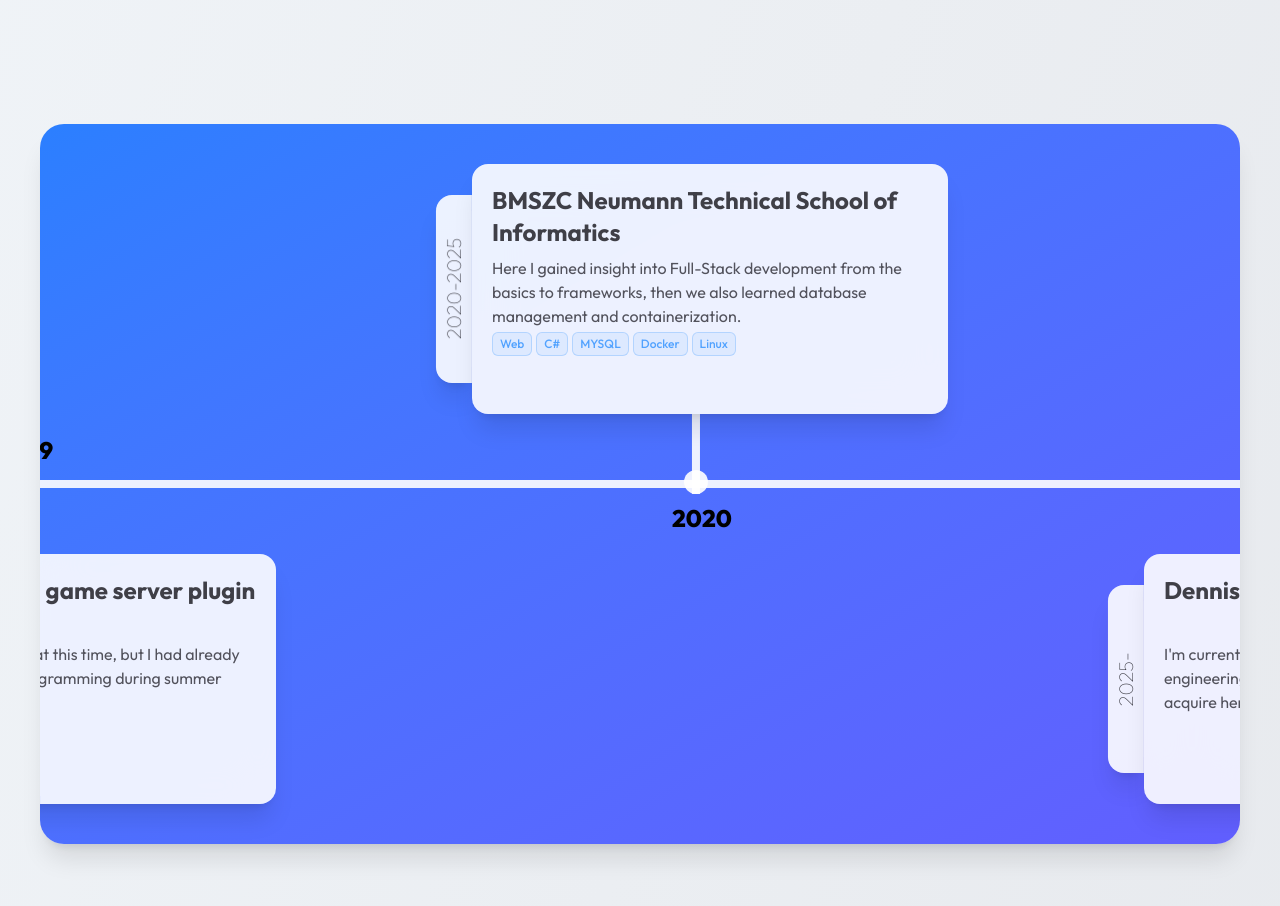
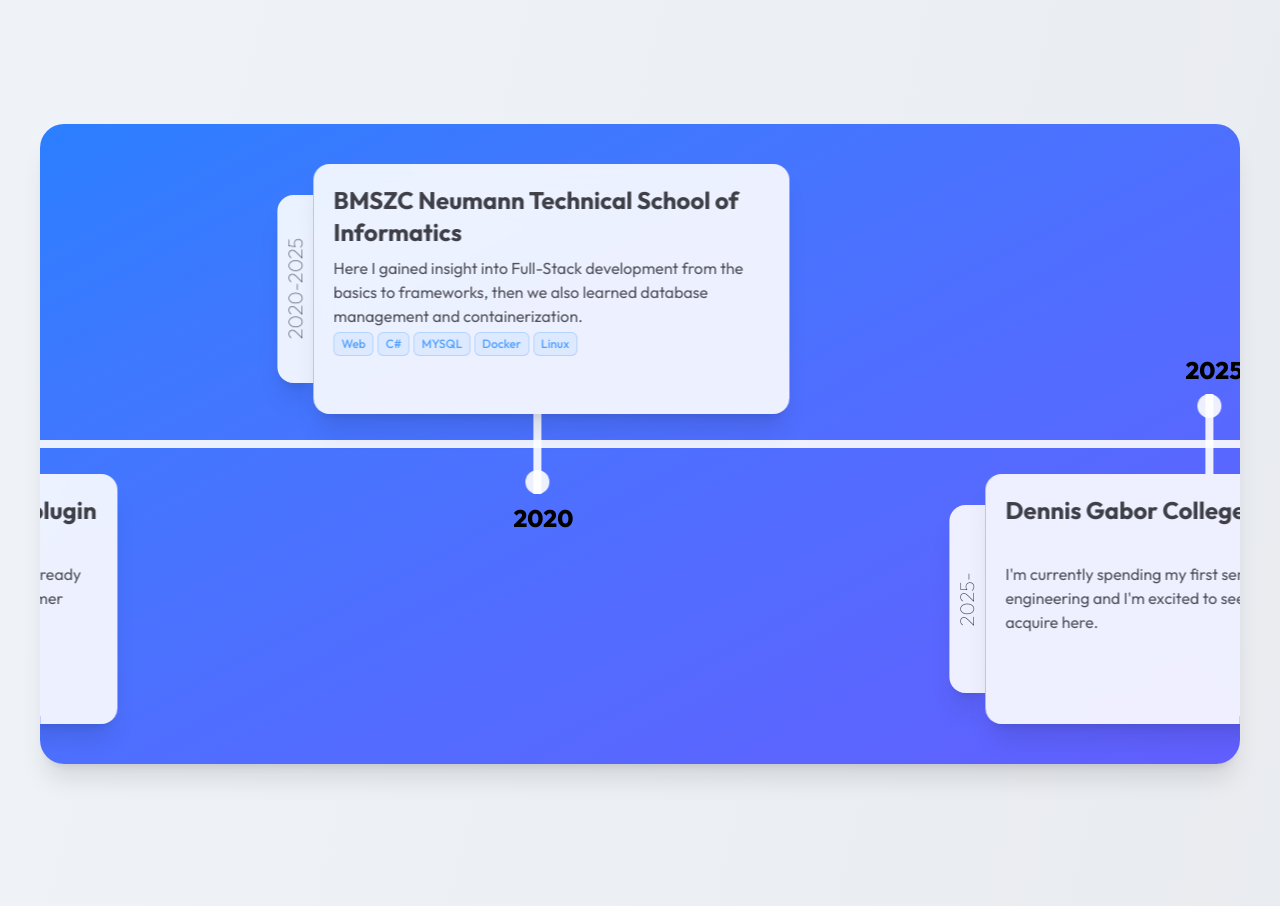
Before and after one commit to chencsi/chencsi.github.io, a React (Vite) app: page / in a window 1280 px wide. Shown: the part 1180-2086 px from the top of the page. Built offline with nearby package versions, Linux system fonts and the light colour scheme.

Commit message:
horizontal scroll second ver

```diff
--- a/src/components/HomeEducation.jsx
+++ b/src/components/HomeEducation.jsx
@@ -47,25 +47,29 @@ function HomeEducation() {
     offset: ["start start", "end end"],
   });
 
-  const x = useTransform(scrollYProgress, [0, 1], ["0%", "-50%"]);
+  const firstBox = useTransform(scrollYProgress, [0, 1], ["0%", "-300%"]);
+  const secondBox = useTransform(scrollYProgress, [0, 1], ["0%", "-100%"]);
 
 
   return (
-    <section ref={ref} className="relative h-[300vh] p-5 md:p-10 rounded-4xl">
+    <section ref={ref} className="relative h-[500vh] md:h-[300vw] p-5 md:p-10 rounded-4xl">
       <motion.div
-        className="sticky top-26 sm:top-30 h-[75vh] sm:h-[45rem] max-w-[1400px] mx-auto py-10 rounded-3xl shadow-xl overflow-hidden bg-gradient-to-br from-blue-500 to-indigo-500 flex flex-col gap-5"
+        className="sticky top-26 sm:top-30 h-[75vh] sm:h-[40rem] max-w-[1400px] rounded-3xl shadow-xl mx-auto overflow-hidden bg-gradient-to-br from-blue-500 to-indigo-500 flex flex-row gap-5"
         transition={{ duration: 1, delay: 1, type: "spring" }}
       >
-        <motion.div style={{ x }} className="w-[760%] md:w-[500%] lg:w-[4200px] h-full flex gap-20 lg:gap-35">
-          <div className="self-center w-[13%] md:w-[20%] lg:w-[30%] xl:w-[30%] flex flex-col items-center gap-5">
-            <div className="bg-white/20 rounded-full mx-auto px-8 py-3 text-zinc-100 font-extrabold text-4xl sm:text-4xl uppercase text-shadow text-center flex flex-row gap-2 items-center">
+        <motion.div style={{ x: firstBox }} className="w-full h-full flex flex-row">
+          <div className="w-[90vw] self-center flex flex-col items-center gap-5">
+            <div className="bg-white/20 rounded-full mx-auto px-8 py-3 text-zinc-100 font-extrabold uppercase text-shadow text-center flex flex-row gap-2 items-center">
               <Book />
-              <h3>{content?.h3}</h3>
+              <h3 className="text-2xl sm:text-4xl">{content?.h3}</h3>
             </div>
-            <p className="text-zinc-100 text-center max-w-md md:max-w-2xl lg:max-w-4xl px-5 mx-auto text-xl font-semibold">
+            <p className="text-zinc-100 text-center max-w-md md:max-w-2xl lg:max-w-4xl px-5 mx-auto sm:text-xl font-semibold">
               {content?.p}
             </p>
           </div>
+        </motion.div>
+        <motion.div style={{ x: secondBox }} className="w-[4400px] h-full flex py-10 pr-20 gap-20 lg:gap-35">
+
           <div className="flex flex-row gap-40 px-5 h-full relative">
             {content?.educations?.slice().reverse().map((education, index) => {
               const even = index % 2 == 0;
```
